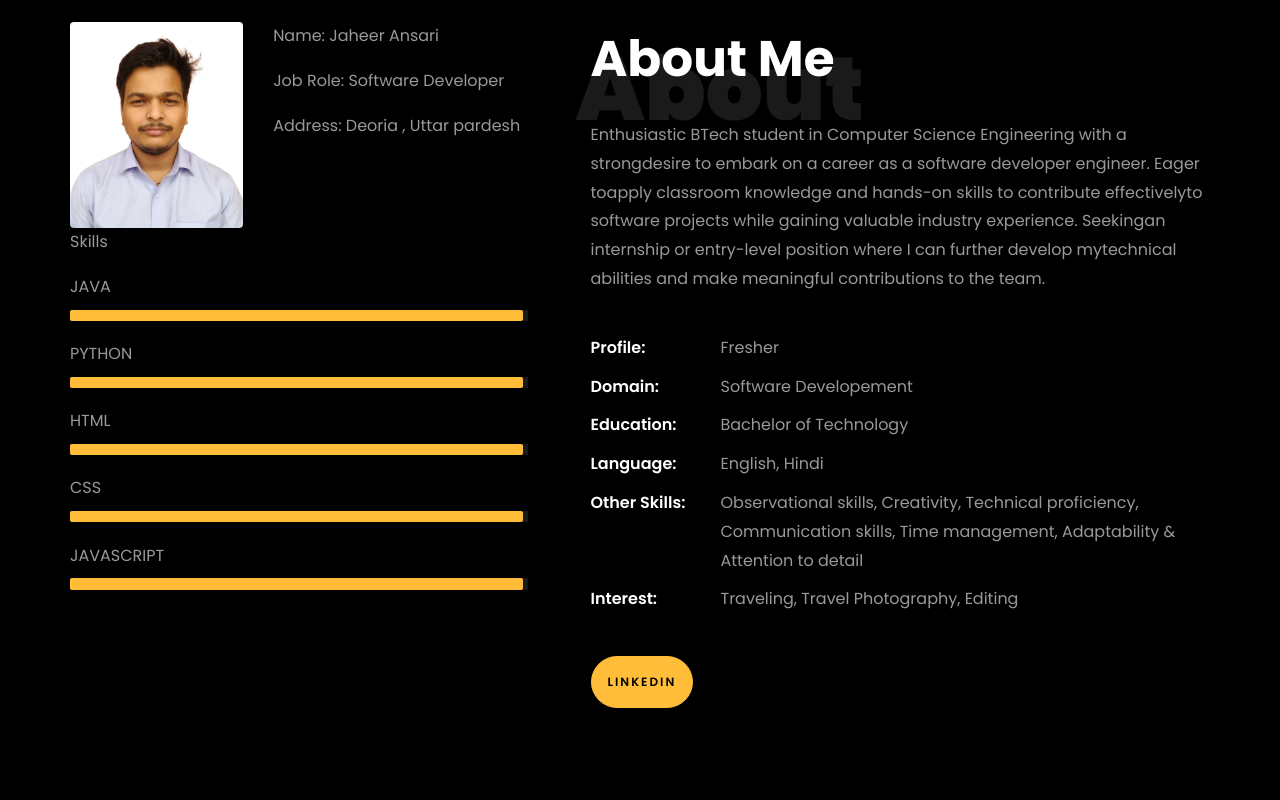
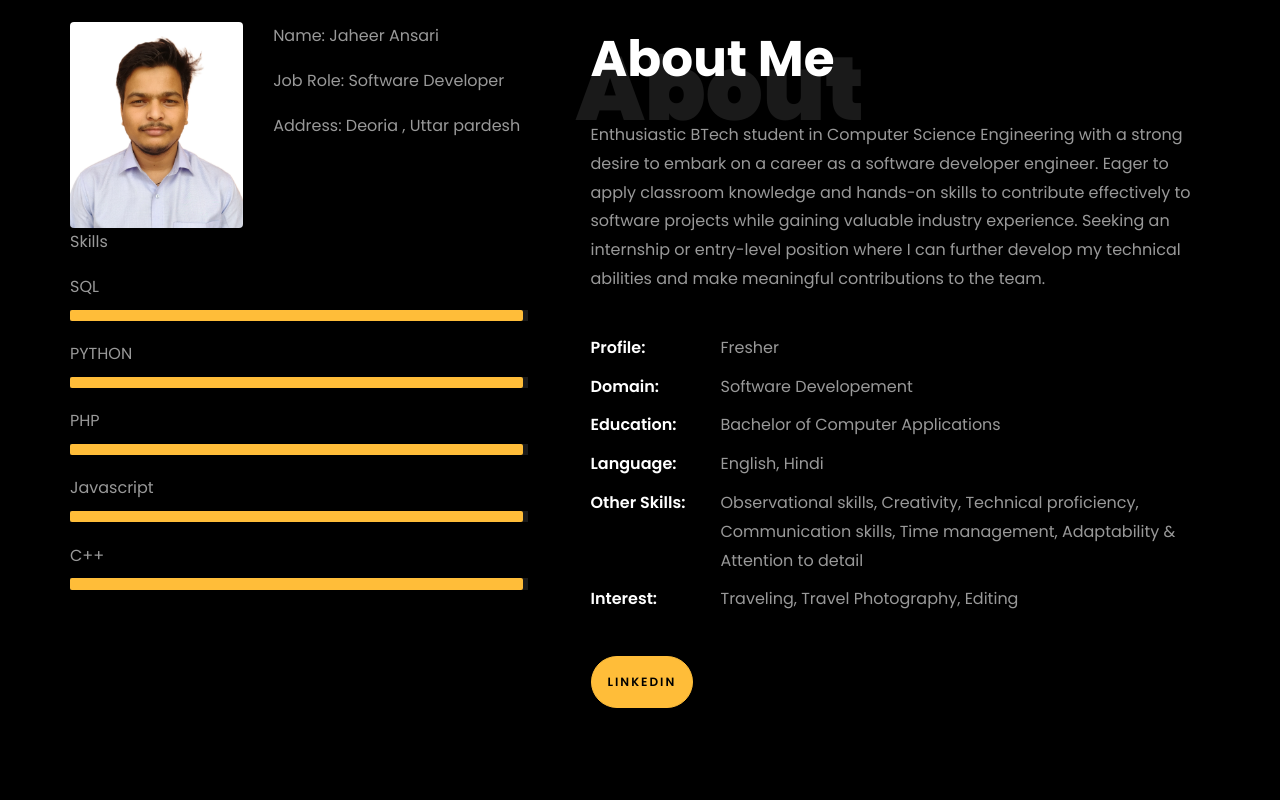
Before and after one commit to JaheerAnsari/My-Portfolio, a plain HTML site: page index.html in a window 1280 px wide. Shown: the part 840-1640 px from the top of the page. Drawn offline with Linux system fonts and the light colour scheme; animation ran at ten frames a second; files whose address does not match are found by name.

Commit message:
Update index.html

```diff
--- a/index.html
+++ b/index.html
@@ -183,7 +183,7 @@
                     const typingAnimationElement = document.getElementById('typing-animation');
 
                     // Create an array of typing text
-                    const typingTexts = ['Software Developer     ',  'Video Editor    '];
+                    const typingTexts = ['Software Developer     ',  'Java Developer   '];
 
                     // Create a function to display the typing animation for a given text
                     function playTypingAnimation(text) {
@@ -256,7 +256,7 @@
                     <p class="title-s">Skills</p>
 
 
-                    <span>JAVA</span>
+                    <span>SQL</span>
                     <!-- <span class="pull-right">95%</span> -->
                     <div class="progress">
                       <div class="progress-bar" role="progressbar" style="width: 99%;" aria-valuenow="95" aria-valuemin="0" aria-valuemax="100"></div>
@@ -268,19 +268,19 @@
                       <div class="progress-bar" role="progressbar" style="width: 99%" aria-valuenow="85" aria-valuemin="0" aria-valuemax="100"></div>
                     </div>
 
-                    <span>HTML</span>
+                    <span>PHP</span>
                     <!-- <span class="pull-right">99%</span> -->
                     <div class="progress">
                       <div class="progress-bar" role="progressbar" style="width: 99%" aria-valuenow="90" aria-valuemin="0" aria-valuemax="100"></div>
                     </div>
 
-                    <span>CSS</span>
+                    <span>Javascript</span>
                     <!-- <span class="pull-right">99%</span> -->
                     <div class="progress">
                       <div class="progress-bar" role="progressbar" style="width: 99%" aria-valuenow="85" aria-valuemin="0" aria-valuemax="100"></div>
                     </div>
 
-                    <span>JAVASCRIPT</span>
+                    <span>C++</span>
                     <!-- <span class="pull-right">99%</span> -->
                     <div class="progress">
                       <div class="progress-bar" role="progressbar" style="width: 99%" aria-valuenow="80" aria-valuemin="0" aria-valuemax="100"></div>
@@ -297,7 +297,7 @@
                   <h1 class="big">About</h1>
                   <h2 class="mb-4">About Me</h2>
 
-                  <p>Enthusiastic BTech student in Computer Science Engineering with a strongdesire to embark on a career as a software developer engineer. Eager toapply classroom knowledge and hands-on skills to contribute effectivelyto software projects while gaining valuable industry experience. Seekingan internship or entry-level position where I can further develop mytechnical abilities and make meaningful contributions to the team.</p>
+                  <p>Enthusiastic BTech student in Computer Science Engineering with a strong desire to embark on a career as a software developer engineer. Eager to apply classroom knowledge and hands-on skills to contribute effectively to software projects while gaining valuable industry experience. Seeking an internship or entry-level position where I can further develop my technical abilities and make meaningful contributions to the team.</p>
                   <ul class="about-info mt-4 px-md-0 px-2">
                     <li class="d-flex">
                       <span>Profile:</span>
@@ -307,7 +307,7 @@
                       <span>Software Developement</span></li>
                     <li class="d-flex">
                       <span>Education:</span>
-                      <span>Bachelor of Technology</span></li>
+                      <span>Bachelor of Computer Applications</span></li>
                     <li class="d-flex">
                       <span>Language:</span>
                       <span>English, Hindi</span></li>
@@ -373,7 +373,7 @@
 
           <div class="col-md-6">
             <div class="resume-wrap ftco-animate">
-              <span class="date">2021-Present</span>
+              <span class="date">2022-2023</span>
               <h2>Project Team Leader</h2>
               <span class="position">ig/jaheer_746</span>
               <p class="mt-4">Experienced and results-driven leader with a proven track record of successfully leading teams to achieve project objectives and exceed performance targets. Skilled in setting clear goals, fostering teamwork, and driving collaboration to deliver high-quality results within established timelines.
```
